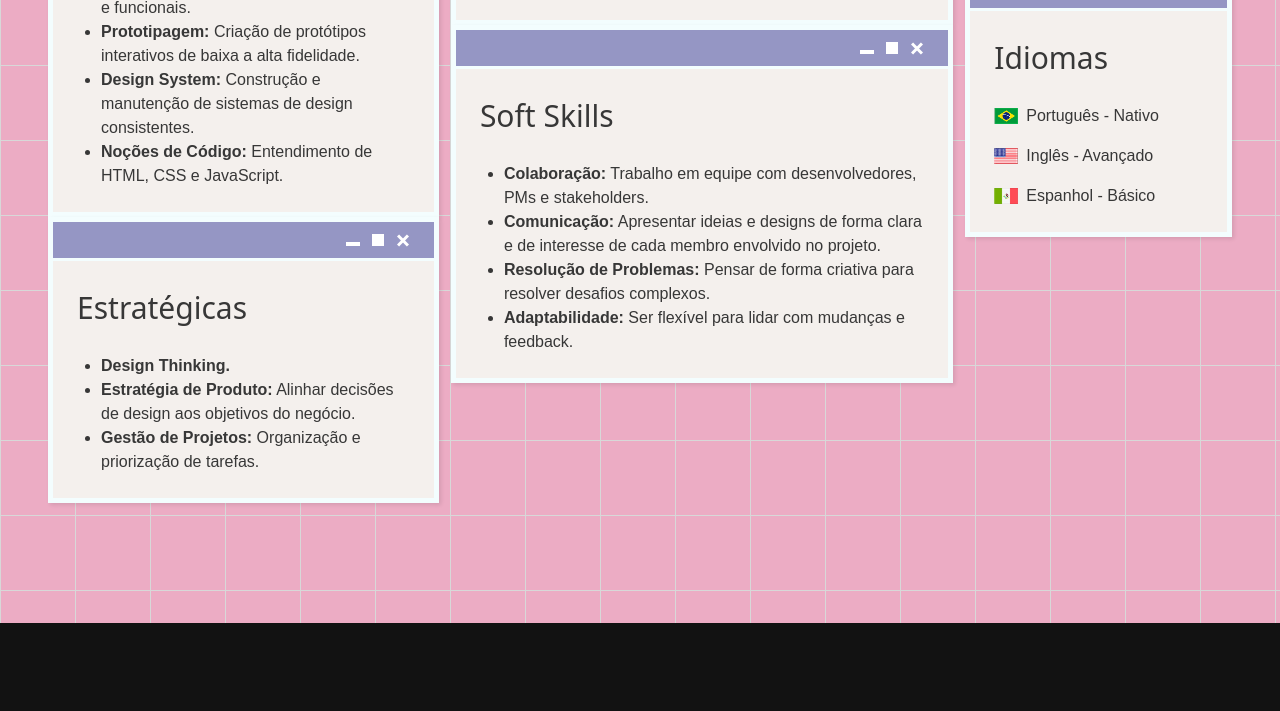
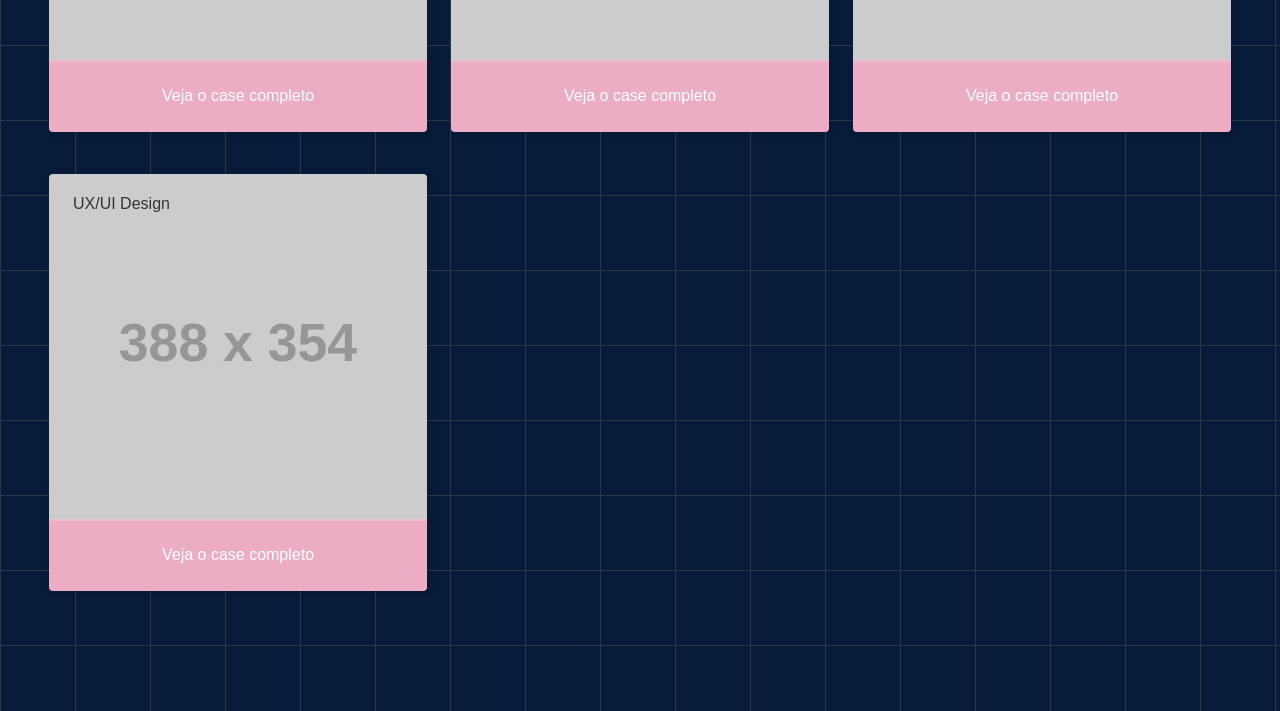
Before and after one commit to renangirotto/camilaalves, an Astro site: page / in a window 1280 px wide. Shown: the part 1005-1716 px from the top of the page. Before the commit the page ends 1628 px from the top, so only its background shows below. Built offline with nearby package versions, Linux system fonts and the light colour scheme; Astro itself is replaced by a stand-in of ours; placeholder pictures from the web are drawn by us; a web font is replaced by a local one.

Commit message:
feat: add projects components

```diff
--- /dev/null
+++ b/src/components/CardProject.astro
@@ -0,0 +1,51 @@
+<article class="card-project">
+  <figure class="card-figure">
+    <img src={Astro.props.image} alt={Astro.props.title} />
+    <figcaption>
+      <p>{Astro.props.area}</p>
+    </figcaption>
+  </figure>
+  <a class="card-link" href={Astro.props.link}>Veja o case completo</a>
+</article>
+
+<style>
+  .card-project {
+    border-radius: 4px;
+    position: relative;
+    box-shadow: 2px 2px 4px 0px rgba(0, 0, 0, 0.1);
+    overflow: hidden;
+  }
+
+  .card-figure {
+    width: 100%;
+    max-height: 354px;
+
+    figcaption {
+      position: absolute;
+      inset-block-start: 18px;
+      inset-inline-start: 24px;
+      filter: invert(0);
+      mix-blend-mode: difference;
+    }
+
+    img {
+      display: block;
+      width: 100%;
+      height: auto;
+      object-fit: cover;
+    }
+  }
+
+  .card-link {
+    display: block;
+    padding-block: 24px;
+    padding-inline: 32px;
+    font-weight: 500;
+    font-size: 1rem;
+    color: var(--color-white);
+    text-align: center;
+    text-decoration: none;
+    background: var(--color-dark-secondary-100);
+    box-shadow: 0px 1.84px 1.84px 0px #ffffff40 inset;
+  }
+</style>
--- /dev/null
+++ b/src/components/GridProjects.astro
@@ -0,0 +1,16 @@
+<div class="grid-projects">
+  <slot />
+</div>
+
+<style>
+  .grid-projects {
+    display: grid;
+    grid-template-columns: repeat(auto-fill, minmax(328px, 378px));
+    gap: 24px;
+    justify-content: center;
+
+    @container main-container (width >= 1024px) {
+      row-gap: 42px;
+    }
+  }
+</style>
--- a/src/pages/index.astro
+++ b/src/pages/index.astro
@@ -6,6 +6,8 @@
 import dataSkills from "../data/skills.json";
 
 import { SITE_TITLE, SITE_DESCRIPTION } from "../consts";
+import GridProjects from "../components/GridProjects.astro";
+import CardProject from "../components/CardProject.astro";
 
 const skillsTextFirstColumn = [dataSkills.tecnicas, dataSkills.estrategicas];
 
@@ -29,6 +31,37 @@
               >experiências</span
             > intuitivas e impactantes.
           </h1>
+        </div>
+      </section>
+      <section class="projects section-container">
+        <div class="container">
+          <h2 class="section-title text-pixel">Meu trabalho</h2>
+          <GridProjects>
+            <CardProject
+              title="Projeto 1"
+              area="UX/UI Design"
+              image="https://placehold.co/388x354"
+              link="/projeto-1"
+            />
+            <CardProject
+              title="Projeto 1"
+              area="UX/UI Design"
+              image="https://placehold.co/388x354"
+              link="/projeto-1"
+            />
+            <CardProject
+              title="Projeto 1"
+              area="UX/UI Design"
+              image="https://placehold.co/388x354"
+              link="/projeto-1"
+            />
+            <CardProject
+              title="Projeto 1"
+              area="UX/UI Design"
+              image="https://placehold.co/388x354"
+              link="/projeto-1"
+            />
+          </GridProjects>
         </div>
       </section>
       <section class="skills section-container section-grid-bg">
```
